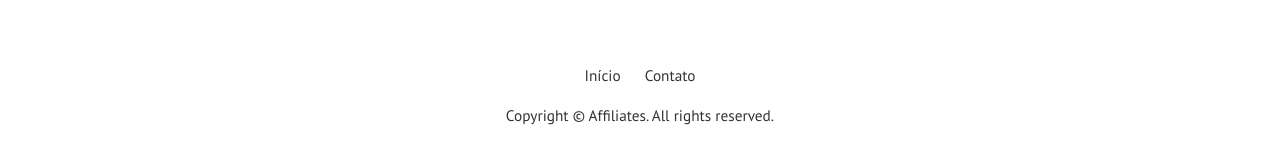
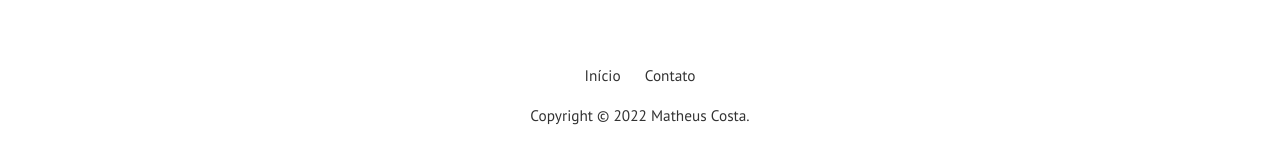
Before and after one commit to matheuscostadesign/blog, a Jekyll site: the page built from index.html, in a window 1280 px wide and 1232 px high. Shown: the part 1074-1229 px from the top of the window. Built offline with Jekyll 4.4.1, drawn with Linux system fonts in a browser that asks for light colours; the list of posts is cut into pages by our own code; comment, search, counter and statistics services are not loaded.

Commit message:
Adicionado script atualizar ano e ajuste copyright

```diff
--- a/_config.yml
+++ b/_config.yml
@@ -1,4 +1,4 @@
-title: "Affiliates"
+title: "Matheus Costa"
 email: matheuscostadosantos@hotmail.com
 timezone: UTC
 baseurl: "/blog"
--- a/_layouts/default.html
+++ b/_layouts/default.html
@@ -136,7 +136,7 @@
       {% endfor %}
     </ul>
     <div class="copyright small">
-      Copyright © {{site.title}}. All rights reserved.
+      Copyright © <span id="ano">2021</span> {{site.title}}.
     </div>
   </footer>
 
--- a/assets/js/theme.js
+++ b/assets/js/theme.js
@@ -1,5 +1,5 @@
-
-      (function ($) {"use strict";
+(function ($) {
+  "use strict";
 
   $(function () {
     var header = $(".start-style");
@@ -7,9 +7,9 @@
       var scroll = $(window).scrollTop();
 
       if (scroll >= 10) {
-            header.removeClass('start-style').addClass("scroll-on");
+        header.removeClass("start-style").addClass("scroll-on");
       } else {
-            header.removeClass("scroll-on").addClass('start-style');
+        header.removeClass("scroll-on").addClass("start-style");
       }
     });
   });
@@ -17,25 +17,30 @@
   //Animation
 
   $(document).ready(function () {
-        $('body.hero-anime').removeClass('hero-anime');
+    $("body.hero-anime").removeClass("hero-anime");
   });
 
   //Menu On Hover
 
-      $('body').on('mouseenter mouseleave', '.nav-item', function (e) {
+  $("body").on("mouseenter mouseleave", ".nav-item", function (e) {
     if ($(window).width() > 750) {
-          var _d = $(e.target).closest('.nav-item');_d.addClass('show');
+      var _d = $(e.target).closest(".nav-item");
+      _d.addClass("show");
       setTimeout(function () {
-            _d[_d.is(':hover') ? 'addClass' : 'removeClass']('show');
+        _d[_d.is(":hover") ? "addClass" : "removeClass"]("show");
       }, 1);
     }
   });
-
-
-
 })(jQuery);
 
 // Blank Target External Links
-$(document.links).filter(function() {
+$(document.links)
+  .filter(function () {
     return this.hostname != window.location.hostname;
-}).attr('target', '_blank');
+  })
+  .attr("target", "_blank");
+
+// Atualizar ano automaticamente
+const ano = document.getElementById("ano");
+const anoAtual = new Date();
+ano.innerHTML = anoAtual.getFullYear();
```
Lines whose indentation alone changed are shown as unchanged.
